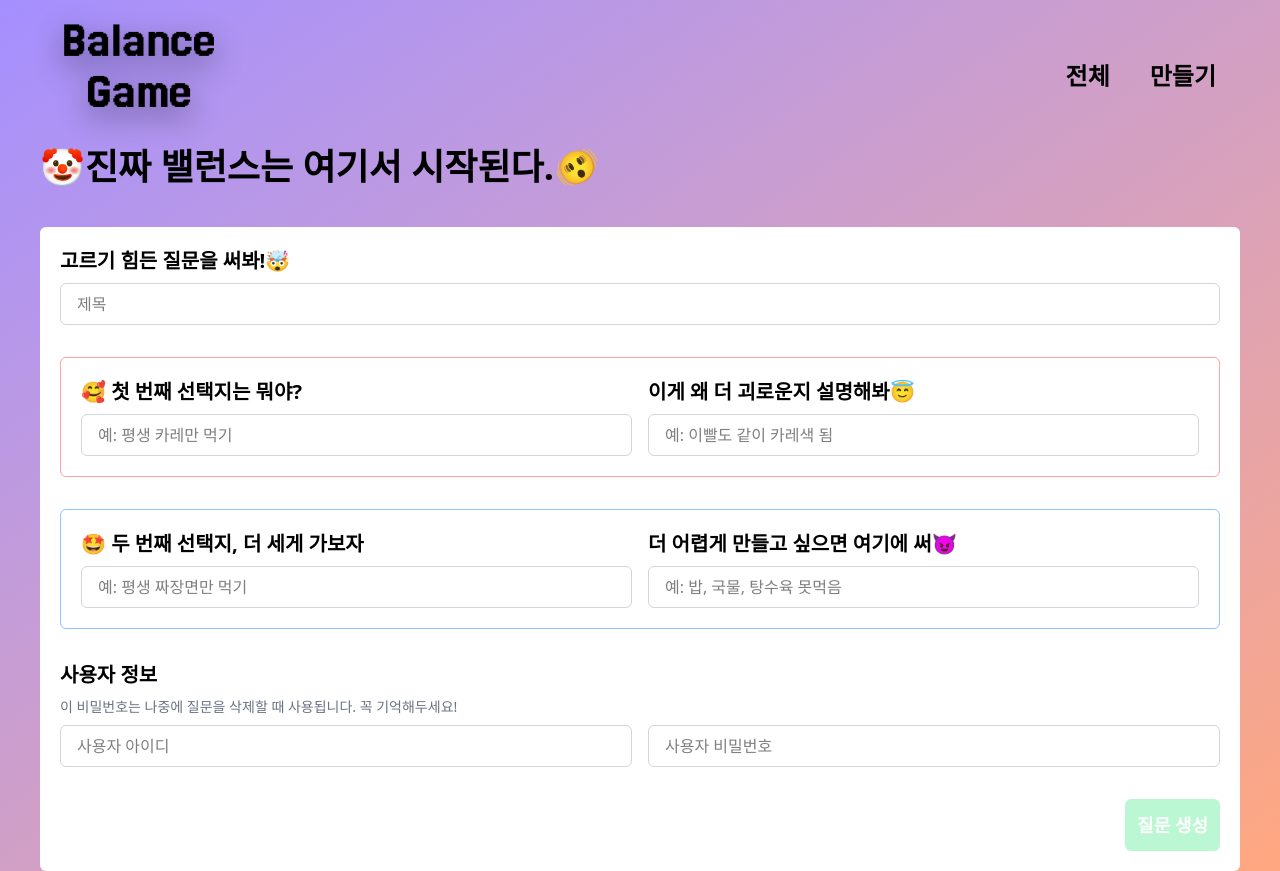
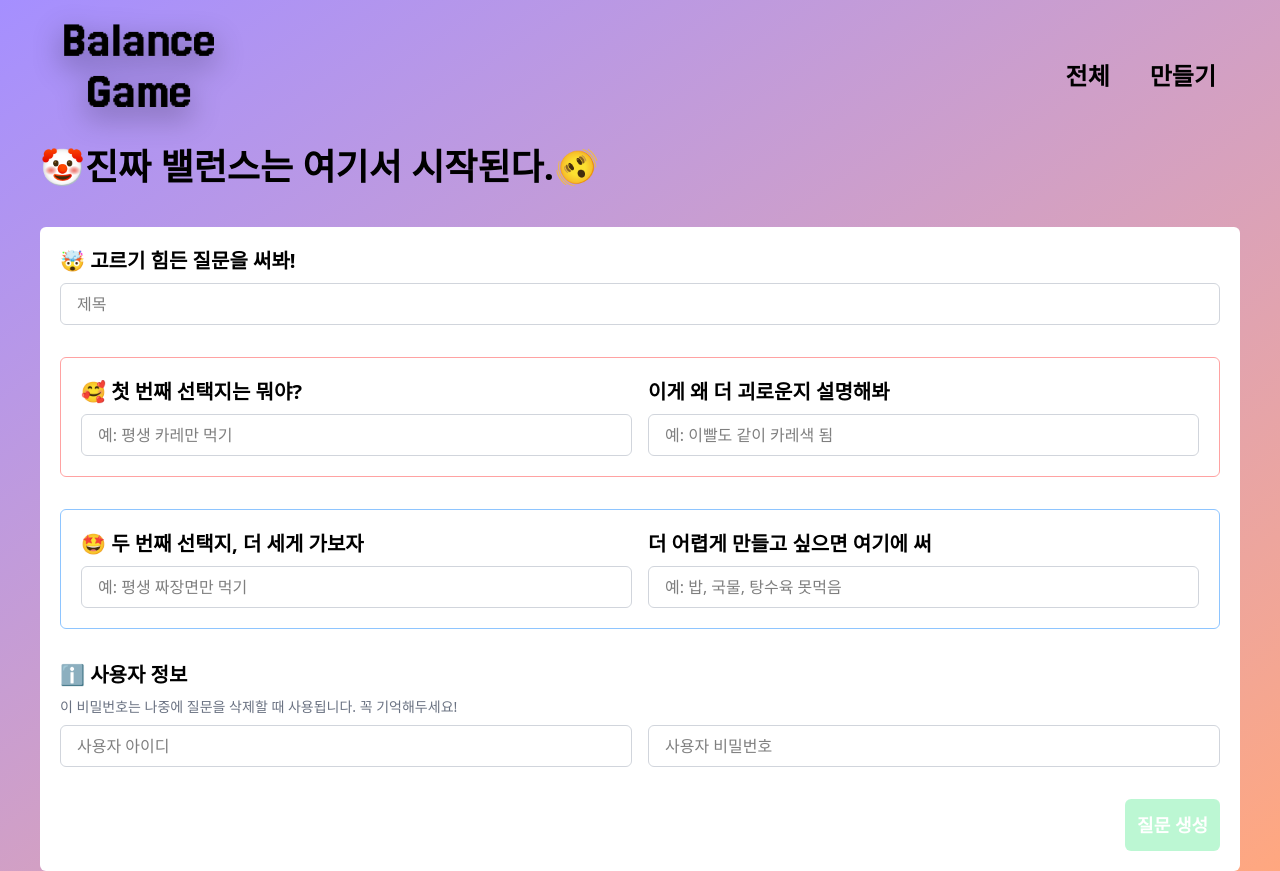
Before and after one commit to dev-yihyun/next-balance-game, a Next.js app: page /main/new in a window 1280 px wide. Built offline with nearby package versions, Linux system fonts and the light colour scheme.

Commit message:
[fix] 질문 생성 폼에서 설명 입력 필드를 선택사항으로 변경

```diff
--- a/src/component/CreateQuestionForm.tsx
+++ b/src/component/CreateQuestionForm.tsx
@@ -38,8 +38,8 @@ function CreateQuestionForm() {
         title.trim() !== "" &&
         option1.trim() !== "" &&
         option2.trim() !== "" &&
-        option1description.trim() !== "" &&
-        option2description.trim() !== "" &&
+        // option1description.trim() !== "" &&
+        // option2description.trim() !== "" &&
         userId.trim() !== "" &&
         userPw.trim() !== "" &&
         isValidLength;
@@ -92,7 +92,7 @@ function CreateQuestionForm() {
                 <div>
                     <form className="bg-white flex flex-col rounded-md p-5 gap-8">
                         <div>
-                            <LabelText text="고르기 힘든 질문을 써봐!🤯" />
+                            <LabelText text="🤯 고르기 힘든 질문을 써봐!" />
                             <InputComponent
                                 placeholder="제목"
                                 required
@@ -117,10 +117,9 @@ function CreateQuestionForm() {
                                 />
                             </div>
                             <div>
-                                <LabelText text=" 이게 왜 더 괴로운지 설명해봐😇" />
+                                <LabelText text=" 이게 왜 더 괴로운지 설명해봐" />
                                 <InputComponent
                                     placeholder="예: 이빨도 같이 카레색 됨"
-                                    required
                                     value={option1description}
                                     onChange={(e) => setOption1Description(e.target.value)}
                                     maxLength={50}
@@ -145,10 +144,9 @@ function CreateQuestionForm() {
                                 />
                             </div>
                             <div>
-                                <LabelText text="더 어렵게 만들고 싶으면 여기에 써😈" />
+                                <LabelText text="더 어렵게 만들고 싶으면 여기에 써" />
                                 <InputComponent
                                     placeholder="예: 밥, 국물, 탕수육 못먹음"
-                                    required
                                     value={option2description}
                                     onChange={(e) => setOption2Description(e.target.value)}
                                     maxLength={50}
@@ -157,7 +155,7 @@ function CreateQuestionForm() {
                         </div>
 
                         <div>
-                            <LabelText text="사용자 정보" />
+                            <LabelText text="ℹ️ 사용자 정보" />
                             <SubText text=" 이 비밀번호는 나중에 질문을 삭제할 때 사용됩니다. 꼭 기억해두세요!" />
                             <div className="grid grid-cols-1 md:grid-cols-2 gap-4">
                                 <InputComponent
```
